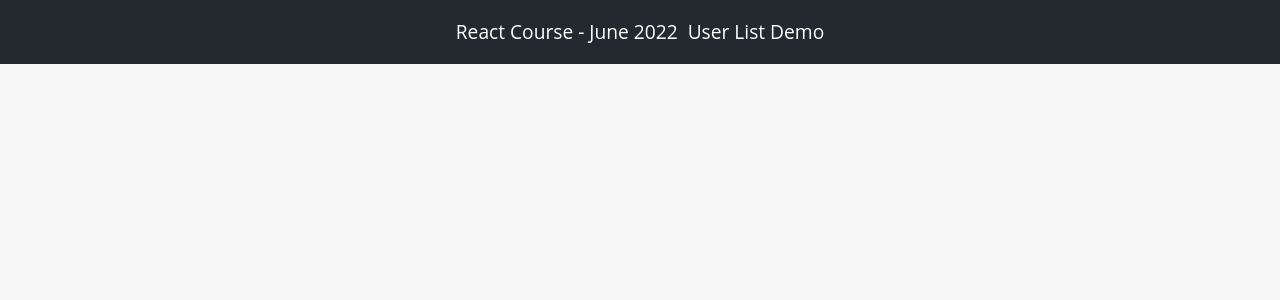
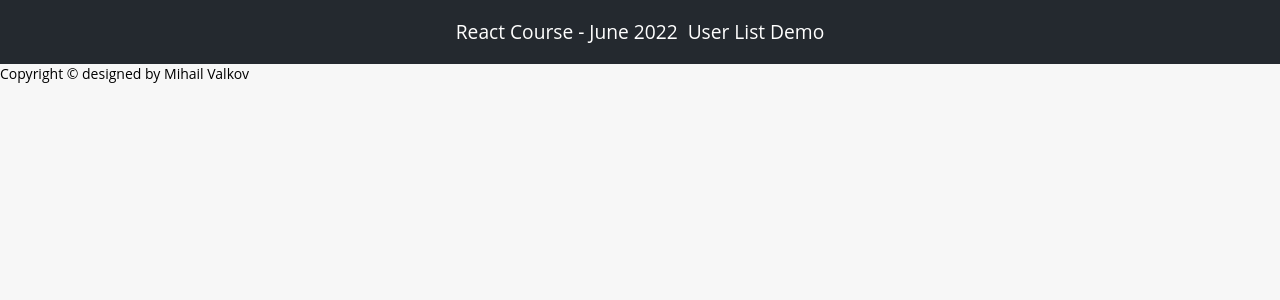
Before and after one commit to Matey-Tsilov/User_List, a React (Create React App) app in the folder client/: page / in a window 1280 px wide. Shown: the top 300 px of the page. Built offline with nearby package versions, Linux system fonts and the light colour scheme.

Commit message:
add Header and Footer components

```diff
--- a/client/src/App.js
+++ b/client/src/App.js
@@ -1,9 +1,12 @@
-import Header from "./components/Header.js";
+import Footer from "./components/common/Footer.js";
+import Header from "./components/common/Header.js";
 
 function App() {
   return (
     <div>
       <Header />
+
+      <Footer />
     </div>
   );
 }
--- /dev/null
+++ b/client/src/components/common/Footer.js
@@ -0,0 +1,8 @@
+const Footer = () => {
+  return (
+    <footer clasName="footer">
+      <p>Copyright © designed by Mihail Valkov</p>
+    </footer>
+  );
+};
+export default Footer
--- a/client/src/index-backup.html
+++ b/client/src/index-backup.html
@@ -468,7 +468,5 @@
 
     </main>
     <!-- Footer component  -->
-    <footer clasName="footer">
-      <p>Copyright © designed by Mihail Valkov</p>
-    </footer>
+
   </body>
```
Also changed, not shown: client/src/components/common/Header.js (renamed from client/src/components/Header.js).
